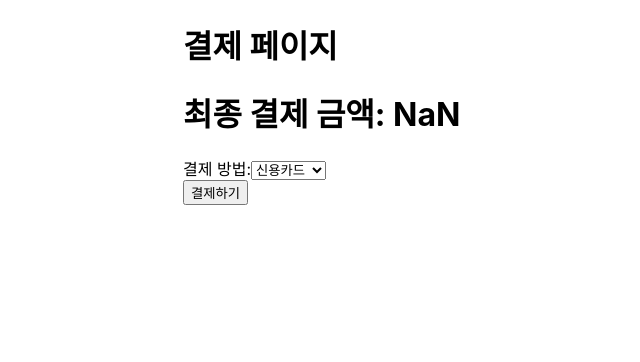
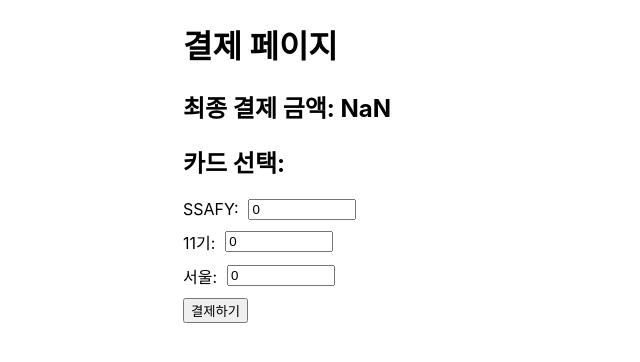
Before and after one commit to JudithHopps/Pay-milli, a React (Create React App) app: page /payment in a window 1280 px wide. Shown: the top 362 px of the page, without its empty margins (157-797 px from the left). Built offline with nearby package versions, Linux system fonts and the light colour scheme; no server answers.

Commit message:
feat : 숫자 입력 input value 세부 설정

```diff
--- a/src/pages/payment/Payment.tsx
+++ b/src/pages/payment/Payment.tsx
@@ -3,49 +3,125 @@ import styled from "styled-components";
 import { useLocation } from "react-router-dom";
 import { formatCurrency } from "util/formatCurrency";
 
+interface Card {
+  id: number;
+  name: string;
+}
+
+const CARD_DATA: Card[] = [
+  {
+    id: 1,
+    name: "SSAFY",
+  },
+  {
+    id: 2,
+    name: "11기",
+  },
+  {
+    id: 3,
+    name: "서울",
+  },
+];
+
 export default function Payment() {
-  const [paymentAmount, setPaymentAmount] = useState("");
-  const [paymentStore, setPaymentStore] = useState("credit_card");
-  const [isProcessing, setIsProcessing] = useState(false);
+  const [paymentAmount, setPaymentAmount] = useState<string>("");
+  const [isProcessing, setIsProcessing] = useState<boolean>(false);
+  const [cards, setCards] = useState<Card[]>(CARD_DATA);
+  const [cardAllocations, setCardAllocations] = useState<{
+    [key: string]: string;
+  }>({});
   const location = useLocation();
 
   useEffect(() => {
     const queryParams = new URLSearchParams(location.search);
     const amount = queryParams.get("amount");
-    const store = queryParams.get("store");
 
     if (amount) {
       setPaymentAmount(amount);
+
+      // 첫 번째 카드에 전체 금액을 할당
+      if (cards.length > 0) {
+        setCardAllocations({ [cards[0].id]: amount });
+      }
     }
-    if (store) {
-      setPaymentStore(store);
-    }
+
+    // 카드 목록을 API 호출로 가져오기
+    const fetchCards = async () => {
+      try {
+        const response = await fetch("/api/cards"); // 카드 API 호출
+        const data = await response.json();
+        setCards(data);
+
+        // 첫 번째 카드에 전체 금액을 세팅
+        if (amount && data.length > 0) {
+          setCardAllocations({ [data[0].id]: amount });
+        } else {
+          // 각 카드에 0원 설정
+          const initialAllocations = data.reduce(
+            (acc: { [key: string]: string }, card: Card) => {
+              acc[card.id] = "0";
+              return acc;
+            },
+            {},
+          );
+          setCardAllocations(initialAllocations);
+        }
+      } catch (error) {
+        console.error("카드 목록 가져오기 실패:", error);
+      }
+    };
+
+    fetchCards();
   }, [location.search]);
 
+  const handleCardAmountChange = (cardId: number, amount: string) => {
+    // 입력값이 숫자로 변환될 수 있는지 확인하고, 앞에 0이 없도록 처리
+    const normalizedAmount = parseFloat(amount).toString();
+
+    setCardAllocations((prev) => ({ ...prev, [cardId]: normalizedAmount }));
+  };
+
   const handlePayment = () => {
+    const totalAllocatedAmount = Object.values(cardAllocations).reduce(
+      (acc, amount) => acc + parseFloat(amount),
+      0,
+    );
+
+    if (totalAllocatedAmount !== parseFloat(paymentAmount)) {
+      alert("각 카드에 분배된 금액의 합이 총 결제 금액과 일치해야 합니다.");
+      return;
+    }
+
     setIsProcessing(true);
-    // 결제 처리 로직 추가
-    // 예: API 호출 등
+
+    // 결제 처리 로직 추가: 각 카드에 대해 분배된 금액을 API로 전송
+    console.log("결제 처리 시작:", cardAllocations);
+
+    // 결제 완료 후 상태 리셋 등 추가 처리 필요
   };
 
   return (
     <Container>
       <h1>결제 페이지</h1>
       <div>
-        <h1>최종 결제 금액: {formatCurrency(paymentAmount)} </h1>
+        <h2>최종 결제 금액: {formatCurrency(paymentAmount)}</h2>
       </div>
       <div>
-        <label>
-          결제 방법:
-          <select
-            value={paymentStore}
-            onChange={(e) => setPaymentStore(e.target.value)}
-          >
-            <option value="credit_card">신용카드</option>
-            <option value="bank_transfer">은행 이체</option>
-            {/* 다른 결제 방법 추가 */}
-          </select>
-        </label>
+        <h2>카드 선택:</h2>
+        {cards.map((card) => (
+          <CardAllocation key={card.id}>
+            <label>
+              {card.name}:
+              <input
+                type="number"
+                value={cardAllocations[card.id] || "0"}
+                onChange={(e) =>
+                  handleCardAmountChange(card.id, e.target.value)
+                }
+              />
+            </label>
+          </CardAllocation>
+        ))}
       </div>
       <button onClick={handlePayment} disabled={isProcessing}>
         {isProcessing ? "결제 처리 중..." : "결제하기"}
@@ -58,3 +134,17 @@ const Container = styled.div`
   max-width: 600px;
   margin: auto;
 `;
+
+const CardAllocation = styled.div`
+  margin-bottom: 10px;
+
+  label {
+    display: flex;
+    align-items: center;
+
+    input {
+      margin-left: 10px;
+      width: 100px;
+    }
+  }
+`;
```
